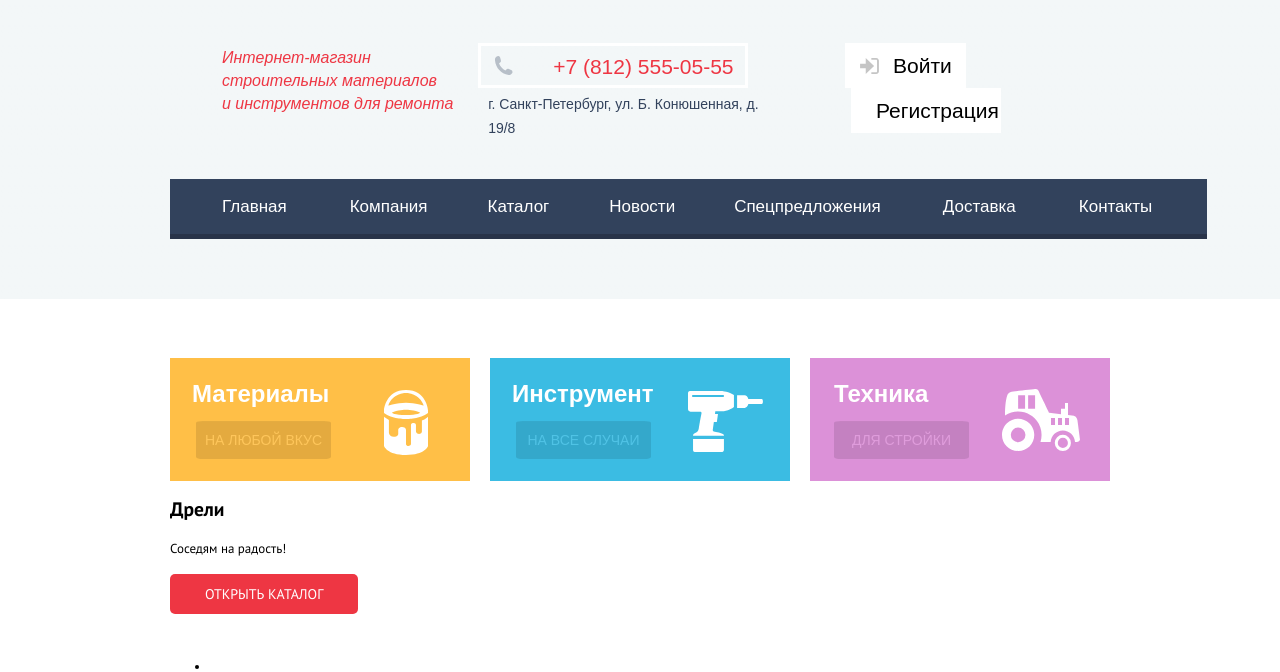
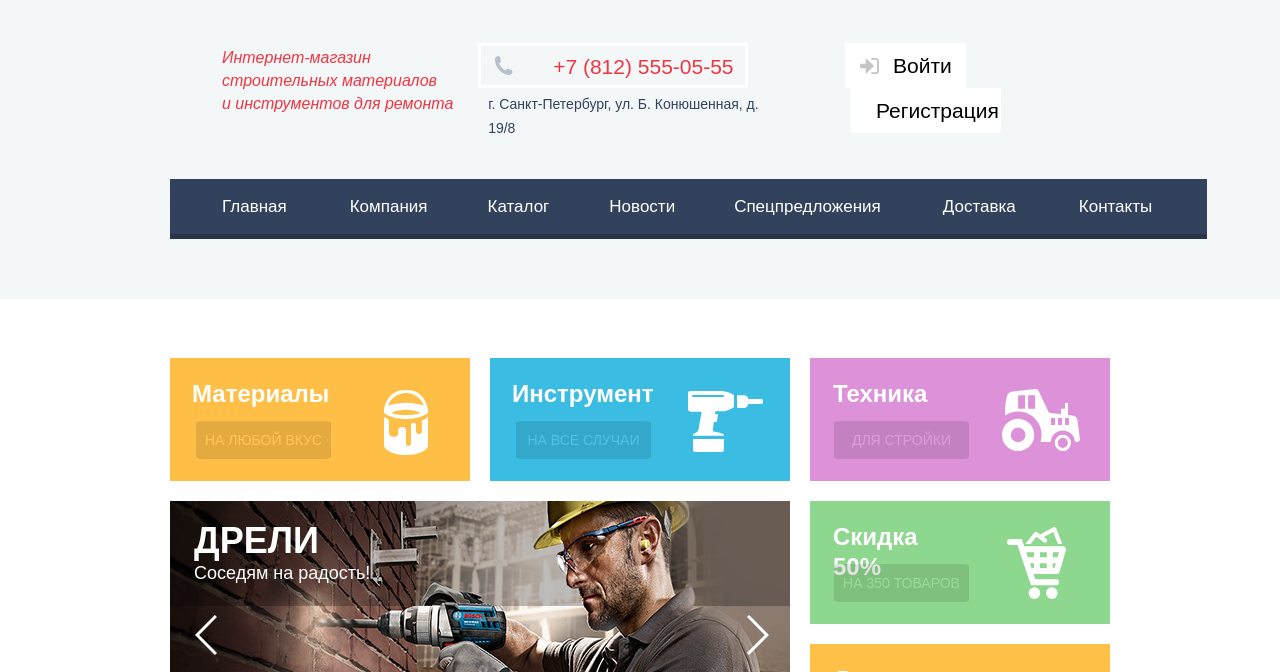
Before and after one commit to StanislavSeliverstov174/1248581-technomart-27, a plain HTML site: page index.html in a window 1280 px wide. Shown: the part 87-759 px from the top of the page. Drawn offline with Linux system fonts and the light colour scheme; a web font is replaced by a local one.

Commit message:
Стилизовал features

```diff
--- a/css/style.css
+++ b/css/style.css
@@ -482,11 +482,9 @@ input[type="radio"].visually-hidden {
 .top-features-item:last-of-type .features-box{
   background-color: #dc91d8;
 }
-.top-features-item:nth-of-type(2){
+.top-features-item:not(:first-of-type){
   margin-left: 20px;
-}
-.top-features-item:last-of-type{
-  margin-left: 20px;
+  margin-bottom: 20px;
 }
 .features-box {
   position: relative;
@@ -542,12 +540,108 @@ input[type="radio"].visually-hidden {
   top: 31px;
 }
 .top-features-item:last-of-type .features-box-title{
-  padding-left: 24px;
+  padding-left: 23px;
   padding-top: 21px;
 }
 .top-features-item:last-of-type .features-btn{
   margin-left: 24px;
 }
+.bottom-features-list{
+  list-style: none;
+  margin: 0;
+  padding: 0;
+}
+.bottom-features-item{
+  display: block;
+}
+.bottom-features-item .features-box{
+  width: 300px;
+  height: 123px;
+}
+.bottom-features-list{
+  display: flex;
+  flex-direction: column;
+}
+.bottom-features-item:first-of-type .features-box {
+  background-color: #8ed78f;
+}
+.bottom-features-item:last-child .features-box {
+  background-color: #ffc047;
+}
+.bottom-features-wrap{
+  display: flex;
+}
+.bottom-features-item {
+  margin-left: 20px;
+  margin-bottom: 20px;
+}
+.bottom-features-item .features-box-title{
+  padding-left: 23px;
+  padding-top: 21px;
+}
+.bottom-features-item .features-box-icon{
+  position: absolute;
+  right: 30px;
+  top: 31px;
+}
+.bottom-features-item:first-of-type .features-box-icon {
+  position: absolute;
+  right: 44px;
+  top: 26px;
+}
+.bottom-features-item .features-btn{
+  margin-left: 24px;
+}
+.slider{
+  background-image: url(/img/slider-1.jpg);
+  width: 620px;
+  height: 266px;
+}
+a.open-catalog-btn{
+  font-family: "Cuprum", "Arial", sans-serif;
+  padding-top: 10px;
+  padding-left: 5px;
+}
+.open-catalog-btn{
+  display: block;
+  width: 195px;
+  height: 38px;
+  background-color: #ee3643;
+  border-radius: 5%;
+  padding: 0;
+  margin-left: 24px;
+  margin-top: 46px;
+}
+.slider-title{
+  font-family: "Cuprum", "Arial", sans-serif;
+  font-size: 36px;
+  line-height: 36px;
+  text-transform: uppercase;
+  color: #ffffff;
+  font-weight: bold;
+  display: block;
+  margin: 0;
+  padding-left: 24px;
+  padding-top: 22px;
+}
+.slider-preview{
+  font-family: "Cuprum", "Arial", sans-serif;
+  font-size: 18px;
+  line-height: 24px;
+  color: #ffffff;
+  margin: 0;
+  padding-left: 24px;
+  padding-top: 2px;
+}
+.slider-scroll-btn {
+  padding-top: 30px;
+  padding-right: 21px;
+  padding-left: 25px;
+}
+.slider-scroll-right{
+  float: right;
+}
+
 /*-------------Стили для блоков стрницы INDEX-----------*/
 /* .features {
   height: 521px;
--- a/index.html
+++ b/index.html
@@ -189,6 +189,14 @@
           <p class="slider-preview">
             Соседям на радость!
           </p>
+          <div class="slider-scroll-btn">
+            <a href="#">
+              <img class="slider-scroll-left" src="/img/icons-technomart/icon-left.svg" alt="">
+            </a>
+            <a href="#">
+              <img class="slider-scroll-right" src="/img/icons-technomart/icon-right.svg" alt="">
+            </a>
+          </div>
           <a class="btn open-catalog-btn" href="#">
             Открыть каталог
           </a>
@@ -199,7 +207,7 @@
               <p class="features-box-title">
                 Скидка 50%
               </p>
-              <img src="img/icons-technomart/icon-4.svg" alt="">
+              <img class="features-box-icon" src="img/icons-technomart/icon-4.svg" alt="">
               <div class="features-box-btn">
                 <a href="#" class="btn features-btn">
                   На 350 товаров
@@ -212,7 +220,7 @@
               <p class="features-box-title">
                 Доставка
               </p>
-              <img src="img/icons-technomart/icon-5.svg" alt="">
+              <img class="features-box-icon" src="img/icons-technomart/icon-5.svg" alt="">
               <div class="features-box-btn">
                 <a href="#" class="btn features-btn">
                   Бесплатно
```
